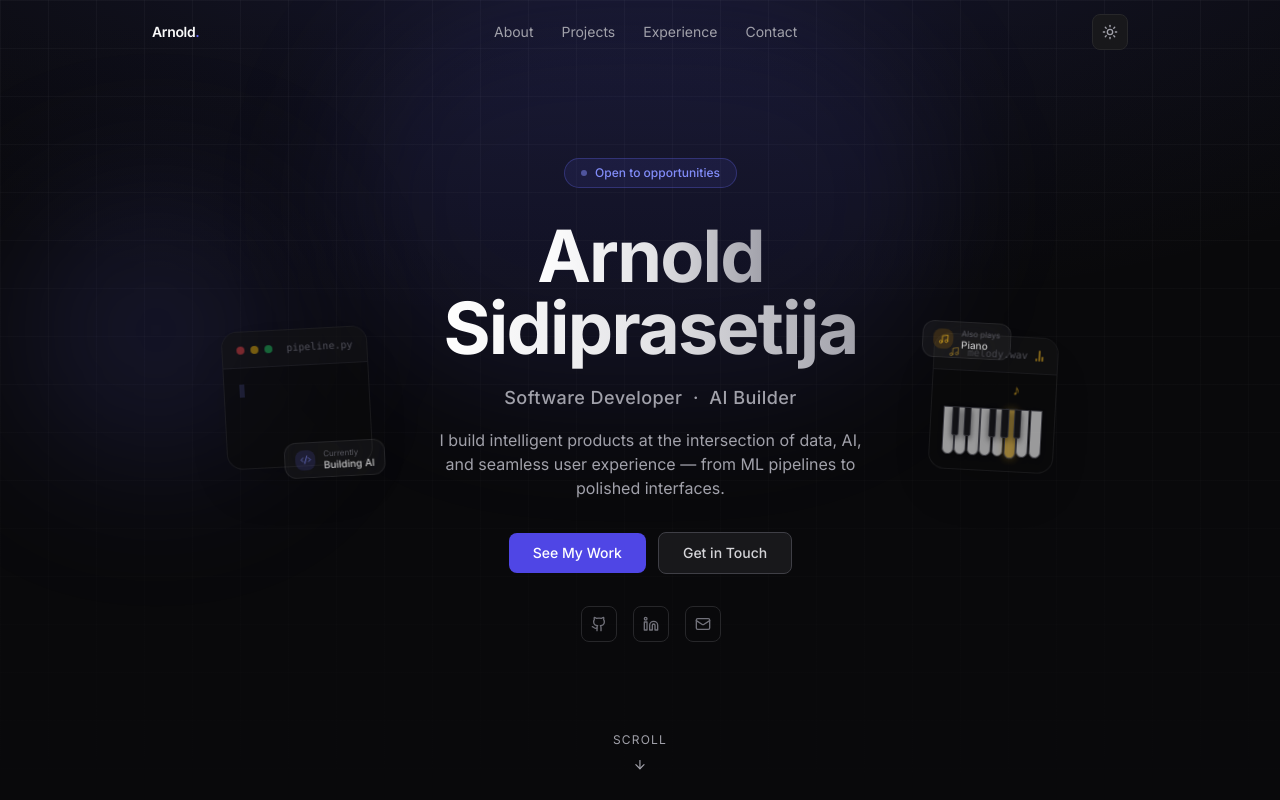
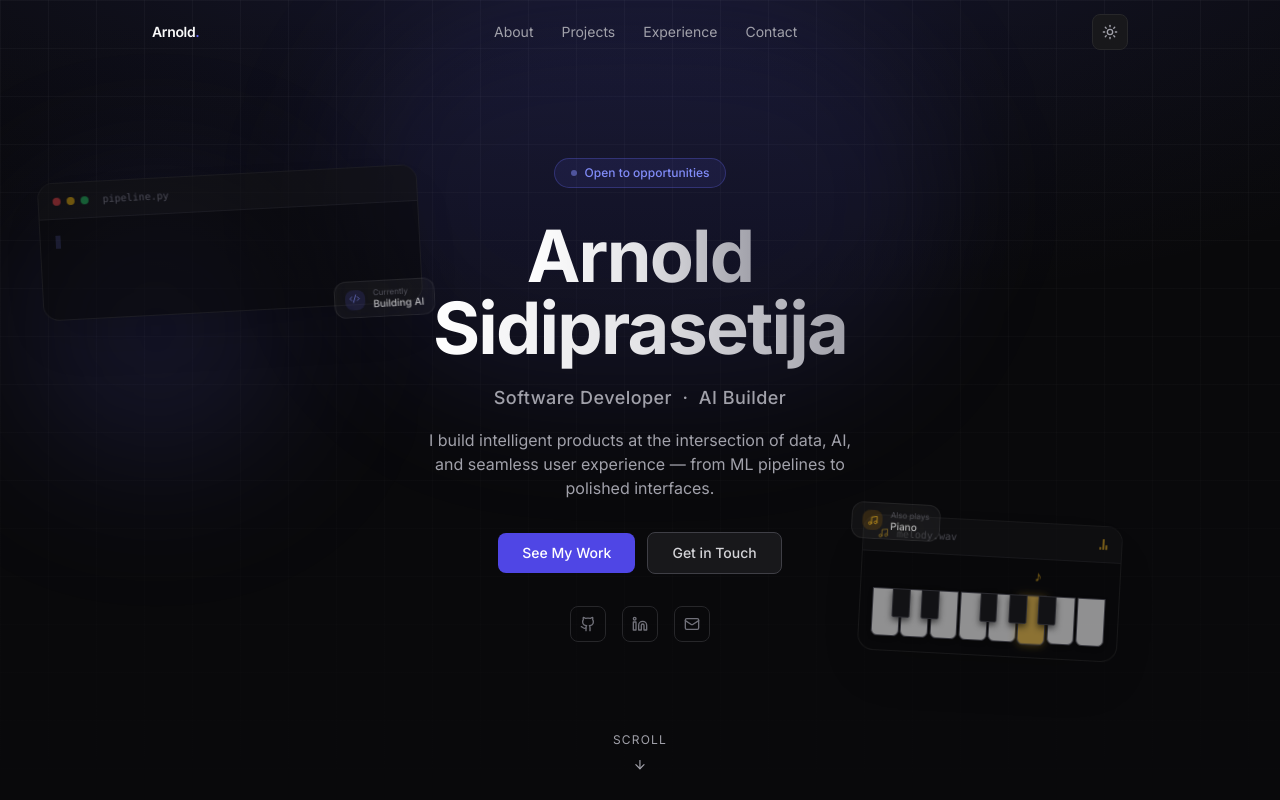
Before and after one commit to Arnolds18/arnoldsidiprasetija.com, a Next.js app: page / in a window 1280 px wide. Shown: the top 800 px of the page. Built offline with nearby package versions, Linux system fonts and the light colour scheme.

Commit message:
perf: :art: change the wide of panel

```diff
--- a/components/Contact.jsx
+++ b/components/Contact.jsx
@@ -23,7 +23,7 @@ const links = [
     icon: Github,
     label: 'GitHub',
     value: 'github.com',
-    href: 'https://github.com/Arnolds1809',
+    href: 'https://github.com/Arnolds18',
     description: "See what I'm building",
   },
   {
--- a/components/Footer.jsx
+++ b/components/Footer.jsx
@@ -7,7 +7,7 @@ export function Footer() {
         </p>
         <div className="flex items-center gap-6">
           <a
-            href="https://github.com/Arnolds1809"
+            href="https://github.com/Arnolds18"
             target="_blank"
             rel="noopener noreferrer"
             className="text-sm text-zinc-500 hover:text-zinc-900 dark:hover:text-zinc-50 transition-colors"
--- a/components/Hero.jsx
+++ b/components/Hero.jsx
@@ -103,7 +103,7 @@ function PianoPanel() {
   const wPct = 100 / WHITE_KEY_COUNT
 
   return (
-    <div className="bg-zinc-950/90 backdrop-blur-xl rounded-2xl border border-white/10 shadow-2xl overflow-hidden w-full">
+    <div className="bg-zinc-950/90 backdrop-blur-xl rounded-2xl border border-white/10 shadow-2xl overflow-hidden w-full max-w-[260px]">
       <div className="flex items-center gap-2 px-3.5 py-2.5 border-b border-white/[0.07] bg-zinc-900/60">
         <Music size={11} className="text-amber-400" />
         <span className="text-[10px] text-zinc-500 font-mono">melody.wav</span>
@@ -172,7 +172,7 @@ function LeftPanel() {
       initial={{ opacity: 0, x: -50 }}
       animate={{ opacity: 1, x: 0 }}
       transition={{ duration: 1.1, delay: 0.4, ease: 'easeOut' }}
-      className="w-full max-w-[340px] sm:max-w-[380px] lg:max-w-[420px] lg:-translate-y-28"
+      className="w-[160px] sm:w-[220px] md:w-[280px] lg:w-[380px]"
     >
       <motion.div
         animate={{ y: [0, -12, 0] }}
@@ -203,7 +203,7 @@ function RightPanel() {
       initial={{ opacity: 0, x: 50 }}
       animate={{ opacity: 1, x: 0 }}
       transition={{ duration: 1.1, delay: 0.6, ease: 'easeOut' }}
-      className="w-full max-w-[340px] sm:max-w-[380px] lg:max-w-[420px] lg:translate-y-28"
+      className="w-[160px] sm:w-[220px] md:w-[280px] lg:w-[380px]"
     >
       <motion.div
         animate={{ y: [0, 12, 0] }}
@@ -237,7 +237,7 @@ export function Hero() {
   }
 
   return (
-    <section className="relative min-h-screen flex flex-col items-center justify-center px-4 sm:px-6 overflow-hidden py-20">
+    <section className="relative min-h-screen flex flex-col items-center justify-center px-6 overflow-hidden">
       {/* Background grid */}
       <div className="absolute inset-0 hidden dark:block grid-bg pointer-events-none" />
       <div className="absolute inset-0 block dark:hidden grid-bg-light pointer-events-none" />
@@ -247,20 +247,22 @@ export function Hero() {
       <div className="absolute top-[25%] left-[2%] w-[260px] h-[260px] bg-indigo-500/10 dark:bg-indigo-500/15 blur-[80px] rounded-full pointer-events-none" />
       <div className="absolute bottom-[20%] right-[2%] w-[280px] h-[280px] bg-amber-500/8 dark:bg-amber-500/12 blur-[80px] rounded-full pointer-events-none" />
 
-      {/* ── Three-column layout ── */}
-      <div className="relative z-10 w-full max-w-7xl mx-auto flex flex-col lg:flex-row items-center justify-center gap-6 lg:gap-6">
+      {/* ── Left panel (absolute, no flow impact) ── */}
+      <div className="absolute left-2 sm:left-6 lg:left-10 top-[18%] sm:top-[22%] opacity-60 sm:opacity-70 hover:opacity-100 transition-opacity duration-300">
+        <LeftPanel />
+      </div>
 
-        {/* Left panel */}
-        <div className="order-2 lg:order-1 flex justify-center opacity-75 hover:opacity-100 transition-opacity duration-300">
-          <LeftPanel />
-        </div>
+      {/* ── Right panel (absolute, no flow impact) ── */}
+      <div className="absolute right-2 sm:right-6 lg:right-10 bottom-[12%] sm:bottom-[18%] opacity-60 sm:opacity-70 hover:opacity-100 transition-opacity duration-300">
+        <RightPanel />
+      </div>
 
-        {/* Center content */}
-        <motion.div
+      {/* ── Center content — always perfectly centered ── */}
+      <motion.div
           variants={container}
           initial="hidden"
           animate="visible"
-          className="order-1 lg:order-2 flex-shrink-0 w-full max-w-lg text-center"
+          className="relative z-10 w-full max-w-2xl mx-auto text-center"
         >
           <motion.div variants={item} className="flex justify-center mb-6 sm:mb-8">
             <span className="inline-flex items-center gap-2 px-4 py-1.5 rounded-full text-xs font-medium border border-indigo-500/30 bg-indigo-500/10 dark:text-indigo-400 text-indigo-600">
@@ -316,7 +318,7 @@ export function Hero() {
             className="flex items-center justify-center gap-4 mt-8"
           >
             <a
-              href="https://github.com/Arnolds1809"
+              href="https://github.com/Arnolds18"
               target="_blank"
               rel="noopener noreferrer"
               className="w-9 h-9 flex items-center justify-center rounded-lg border border-zinc-200 dark:border-zinc-800 text-zinc-500 hover:text-zinc-900 dark:hover:text-zinc-50 hover:border-zinc-300 dark:hover:border-zinc-700 transition-all duration-150"
@@ -341,13 +343,7 @@ export function Hero() {
               <Mail size={16} />
             </a>
           </motion.div>
-        </motion.div>
-
-        {/* Right panel */}
-        <div className="order-3 flex justify-center opacity-75 hover:opacity-100 transition-opacity duration-300">
-          <RightPanel />
-        </div>
-      </div>
+      </motion.div>
 
       {/* Scroll indicator */}
       <motion.button
```
